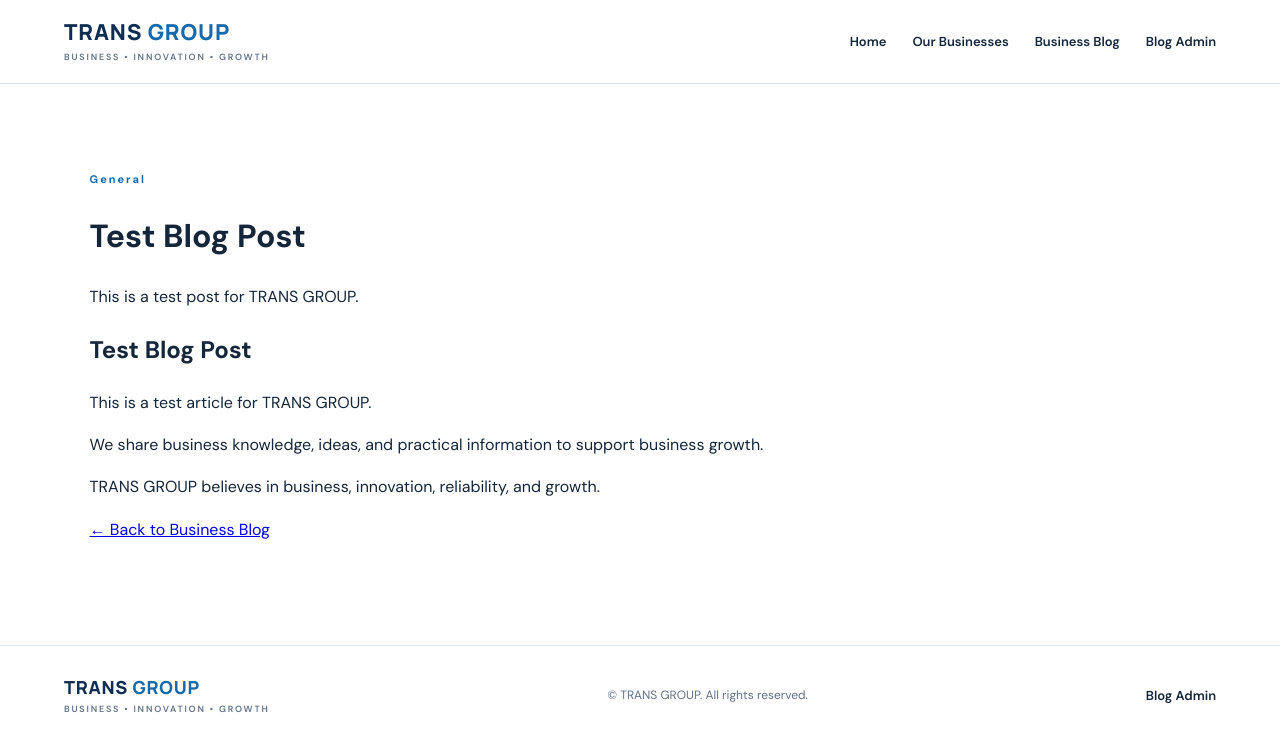
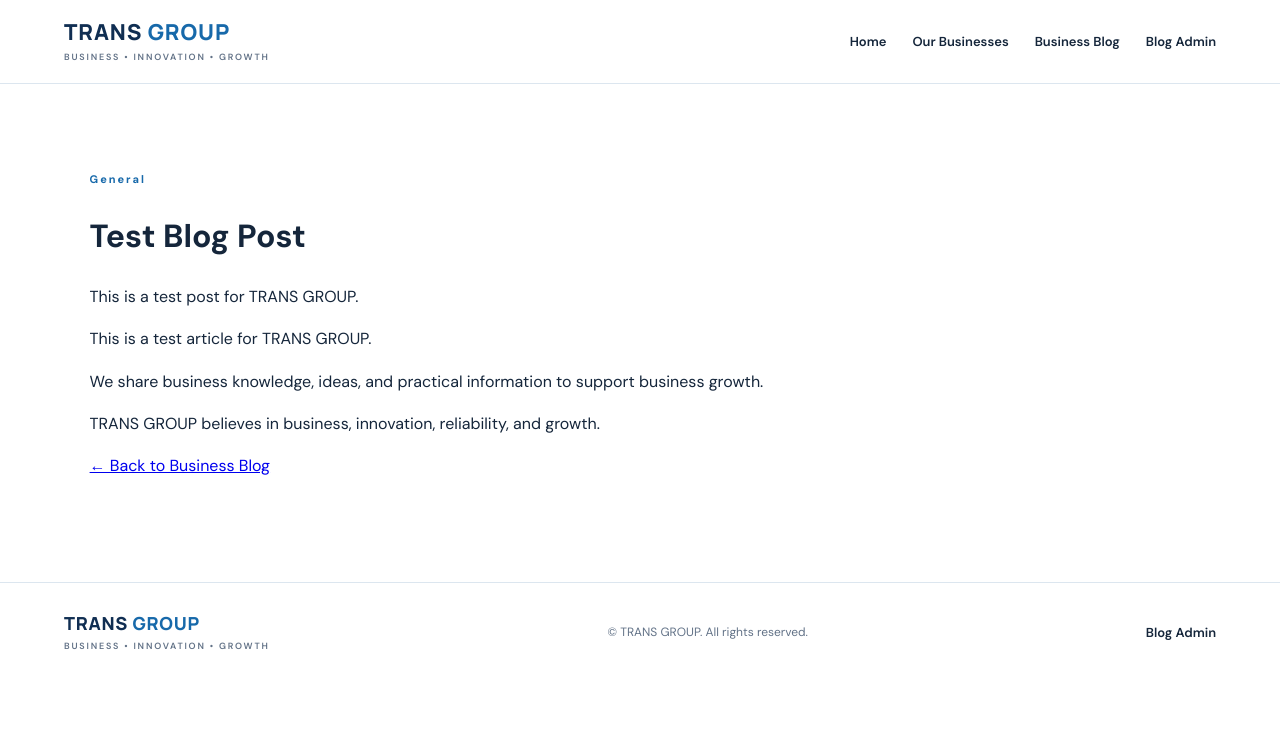
Before and after one commit to trans9924/trans-group-website, an Eleventy site: page content/blog/2026-10-31-test-blog-post.md in a window 1280 px wide. Built offline with nearby package versions, Linux system fonts and the light colour scheme; Eleventy itself is replaced by a stand-in of ours; files that its build step writes are made by us from their sources.

Commit message:
Remove title from test blog post
Removed the title from the test blog post.

```diff
--- a/content/blog/2026-10-31-test-blog-post.md
+++ b/content/blog/2026-10-31-test-blog-post.md
@@ -7,9 +7,6 @@ description: "This is a test post for TRANS GROUP."
 layout: post.njk
 permalink: /blog/test-blog-post/
 ---
-
-# Test Blog Post
-
 This is a test article for TRANS GROUP.
 
 We share business knowledge, ideas, and practical information to support business growth.
```
